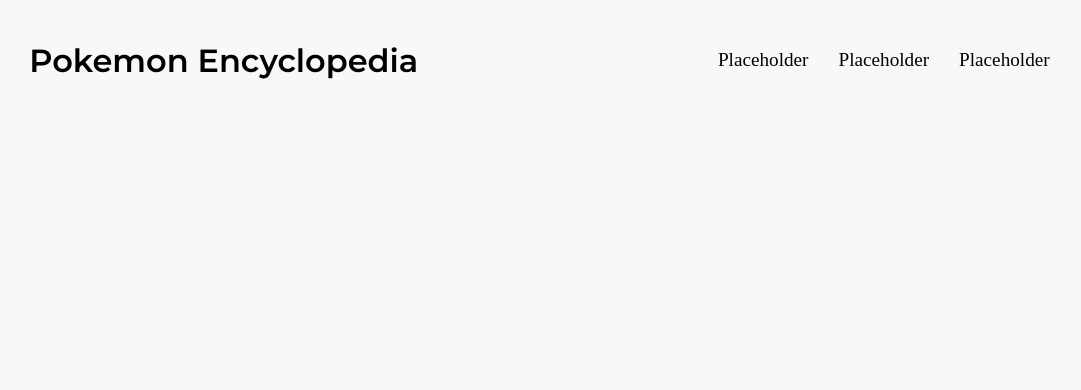
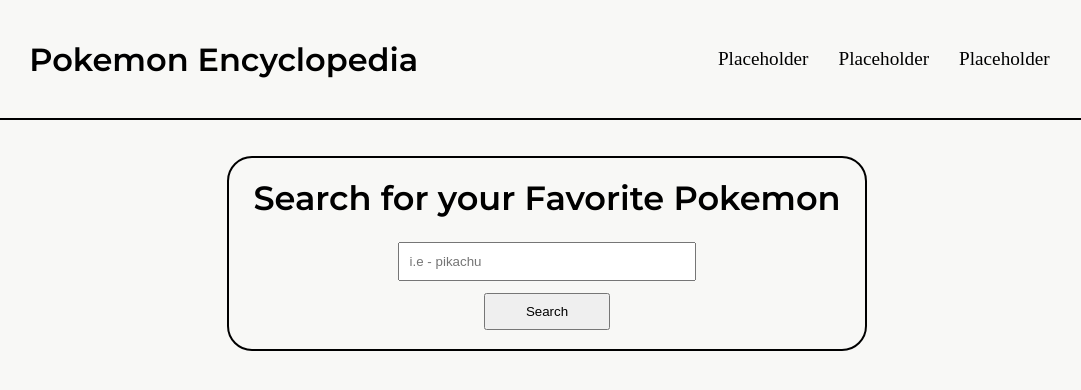
Before and after one commit to AlexUrielContreras/pokemon-api, a React (Create React App) app: page / in a window 1280 px wide. Shown: the top 390 px of the page, without its empty margins (93-1174 px from the left). Built offline with nearby package versions, Linux system fonts and the light colour scheme.

Commit message:
style: styled search container and refactor units used

```diff
--- a/src/App.js
+++ b/src/App.js
@@ -6,6 +6,7 @@ function App() {
   return (
     <div className='wrapper'>
       <Header />
+      <Homepage />
     </div>
   );
 }
--- a/src/pages/Homepage.js
+++ b/src/pages/Homepage.js
@@ -2,9 +2,15 @@
 
 function Homepage() {
     return (
-        <>
-        <h2>hello world</h2>
-        </>
+        <section className='content-container'>
+            <div className='search-container'>
+                <h2>Search for your Favorite Pokemon</h2>
+                <div className='form-container'>
+                    <input type='text' placeholder='i.e - pikachu'/>
+                    <button type='button'>Search</button>
+                </div>
+            </div>
+        </section>
     )
 };
 
--- a/src/styles/index.css
+++ b/src/styles/index.css
@@ -5,8 +5,8 @@
 html, body {
   margin: 0;
   padding: 0;
-  min-height: 100%;
-  min-width: 100%;
+  min-height: 100vh;
+  width: 100%;
   background-color: #F8F8F6;
 }
 
@@ -14,7 +14,8 @@ header {
   display: flex;
   justify-content: space-around;
   align-items: center;
-  min-height: 15vh;
+  height: 15vh;
+  border-bottom: 2px solid black;
 }
 header .header-nav {
   list-style: none;
@@ -26,4 +27,36 @@ header .header-nav li {
 }
 header .page-title {
   font-family: "Montserrat", sans-serif;
+}
+
+.content-container {
+  min-height: 85vh;
+  padding-top: 4.5vh;
+}
+.content-container .search-container {
+  border: solid 2px black;
+  max-width: 50vw;
+  margin: 0 auto;
+  padding: 1.5vw;
+  text-align: center;
+  border-radius: 25px;
+}
+.content-container .search-container h2 {
+  font-size: 2.1rem;
+  margin: 0 0;
+  font-family: "Montserrat", sans-serif;
+  margin-bottom: 3vh;
+}
+.content-container .search-container .form-container {
+  display: flex;
+  flex-direction: column;
+  align-items: center;
+}
+.content-container .search-container .form-container input {
+  padding: 10px;
+  min-width: 50%;
+  margin-bottom: 1.5vh;
+}
+.content-container .search-container .form-container button {
+  padding: 9px 2.5rem;
 }/*# sourceMappingURL=index.css.map */
--- a/src/styles/index.scss
+++ b/src/styles/index.scss
@@ -2,19 +2,21 @@
     box-sizing: border-box
 }
 
-html, body {
+html,body {
     margin: 0;
     padding: 0;
-    min-height: 100%;
-    min-width: 100%;
+    min-height: 100vh;
+    width: 100%;
     background-color: #F8F8F6
 }
+
 
 header {
     display: flex;
     justify-content: space-around;
     align-items: center;
-    min-height: 15vh;
+    height: 15vh;
+    border-bottom: 2px solid black ;
 
     .header-nav {
         list-style: none;
@@ -31,3 +33,40 @@ header {
     }
 
 }
+
+.content-container {
+  min-height: 85vh;
+  padding-top: 4.5vh;
+
+    .search-container {
+        border: solid 2px black;
+        max-width: 50vw;
+        margin: 0 auto;
+        padding: 1.5vw;
+        text-align: center;
+        border-radius: 25px;
+
+            h2 {
+                font-size: 2.1rem;
+                margin: 0 0;
+                font-family: 'Montserrat', sans-serif;
+                margin-bottom: 3vh;
+            }
+
+            .form-container {
+                display: flex;
+                flex-direction: column;
+                align-items: center;
+
+                input {
+                    padding: 10px;
+                    min-width: 50%;
+                    margin-bottom: 1.5vh
+                }
+
+                button {
+                    padding: 9px 2.5rem
+                }
+            }
+    }
+}
```
Also changed, not shown: 1 other file (tests, documents, lock files or other folders).
